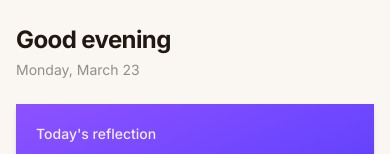
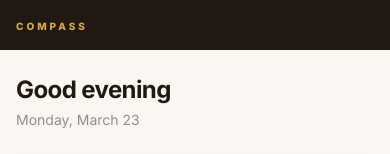
Before and after one commit to lanfeitiao/compass, a Next.js app: page / in a window 390 px wide. Shown: the top 154 px of the page. Built offline with nearby package versions, Linux system fonts and the light colour scheme; no server answers; the database is empty.

Commit message:
layout: add Isotype header with brown bg + gold brand, cream auth background

```diff
--- a/app/(app)/layout.tsx
+++ b/app/(app)/layout.tsx
@@ -4,6 +4,12 @@ export default function AppLayout({ children }: { children: React.ReactNode }) {
   return (
     <div className="min-h-screen bg-background">
       <AppNav />
+      {/* Mobile header */}
+      <header className="sticky top-0 z-40 border-b-[2.5px] border-brown bg-brown px-4 py-3 md:hidden">
+        <span className="text-[10px] font-extrabold uppercase tracking-[3px] text-gold">
+          Compass
+        </span>
+      </header>
       <main className="pb-20 md:pb-0 md:pl-56">
         <div className="mx-auto max-w-2xl px-4 py-6">
           {children}
--- a/app/(auth)/layout.tsx
+++ b/app/(auth)/layout.tsx
@@ -1,6 +1,6 @@
 export default function AuthLayout({ children }: { children: React.ReactNode }) {
   return (
-    <div className="min-h-screen flex items-center justify-center bg-background">
+    <div className="min-h-screen flex items-center justify-center bg-cream">
       {children}
     </div>
   )
```
